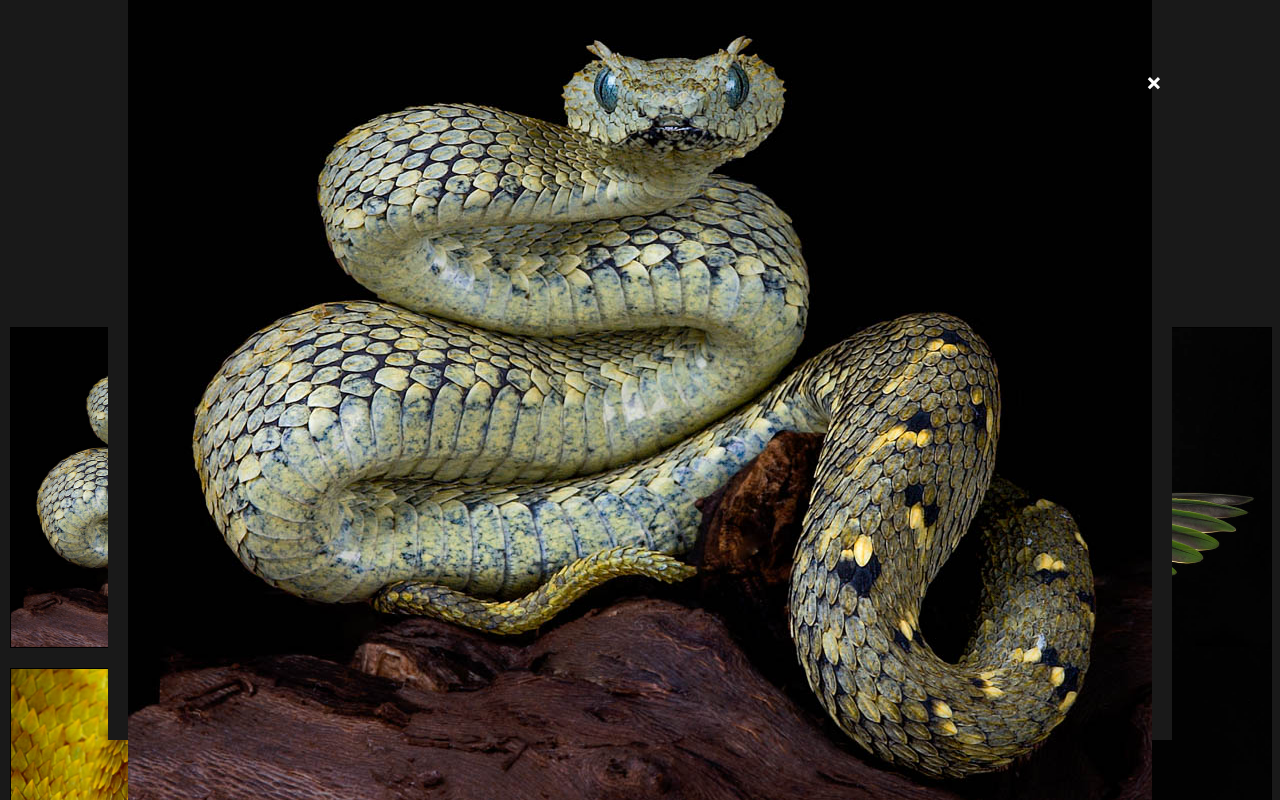
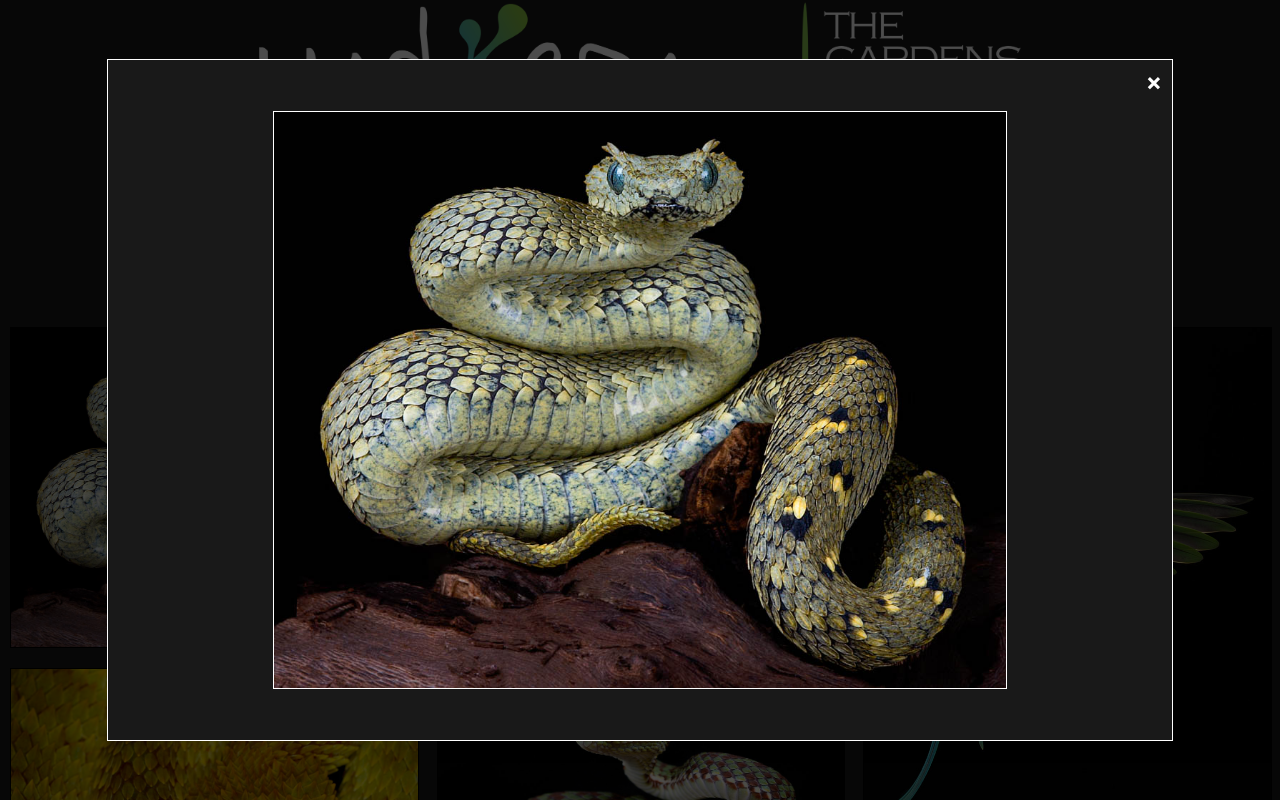
Before and after one commit to Kernapillar/Kern_Family_Zoo, a React (Vite) app in the folder frontend/Kern Family Zoo/: page / in a window 1280 px wide. Both pictures are taken after a click on the picture 214 px from the left and 487 px from the top of the page. Shown: the top 800 px of the page. Built offline with nearby package versions, Linux system fonts and the light colour scheme.

Commit message:
modal formatting for tall images

```diff
--- a/frontend/Kern Family Zoo/src/components/modal.jsx
+++ b/frontend/Kern Family Zoo/src/components/modal.jsx
@@ -14,7 +14,7 @@ const Modal = ({isOpen, onClose, imgUrl}) => {
     };
 
     return (
-        <div className={`modal ${modalIsOpen ? '-open' : ""}`}>
+        <div className={`modal`}>
              <div className="modal-content">
                 <span className="modal-close" onClick={handleClose}>
                     &times;
--- a/frontend/Kern Family Zoo/src/styles/modal.css
+++ b/frontend/Kern Family Zoo/src/styles/modal.css
@@ -5,7 +5,7 @@
     z-index: 10;
     width: 100%;
     height: 100%;
-    background-color: rgba(0, 0, 0 0.7);
+    background-color: rgba(0, 0, 0, .7);
     display: flex;
     justify-content: center;
     align-items: center;
@@ -16,10 +16,11 @@
     display: flex;
     justify-content: center;
     align-items: center;
-    max-width: 80%;
-    max-height: 80%;
+    width: 80%;
+    height: 80%;
     padding: 20px;
     background-color: rgb(25, 25, 25);
+    border: 1px solid white;
 }
 
 .modal-close {
@@ -31,3 +32,9 @@
     color: #fff;
     cursor: pointer;
 }
+.modal img{
+    border: 1px solid white;
+    max-width: 90%;
+    max-height: 90%;
+    object-fit: contain;
+}
```
